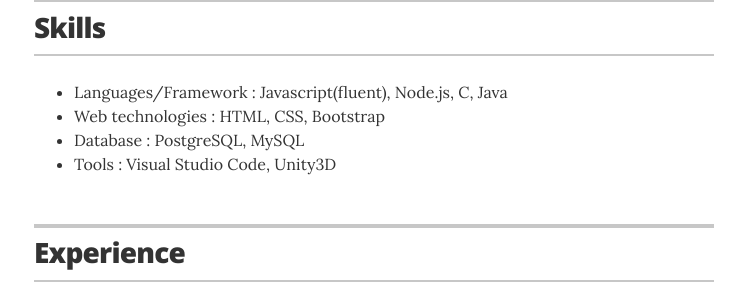
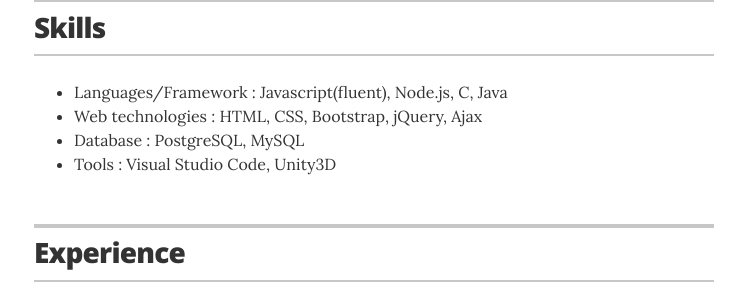
Before and after one commit to sanketgawaderepo/resume, a Jekyll site: the page built from index.html, in a window 1280 px wide and 900 px high, scrolled down 386 px. Shown: the part 154-454 px from the top of the window, without its empty margins (266-1011 px from the left). Built offline with Jekyll 4.4.1, drawn with Linux system fonts in a browser that asks for light colours.

Commit message:
Update skills.yml

```diff
--- a/_data/skills.yml
+++ b/_data/skills.yml
@@ -5,7 +5,7 @@
 
 # Communications strategy
 - skill: Web technologies
-  description: HTML, CSS, Bootstrap
+  description: HTML, CSS, Bootstrap, jQuery, Ajax
 
 # Digital content development and creation
 - skill: Database
```
